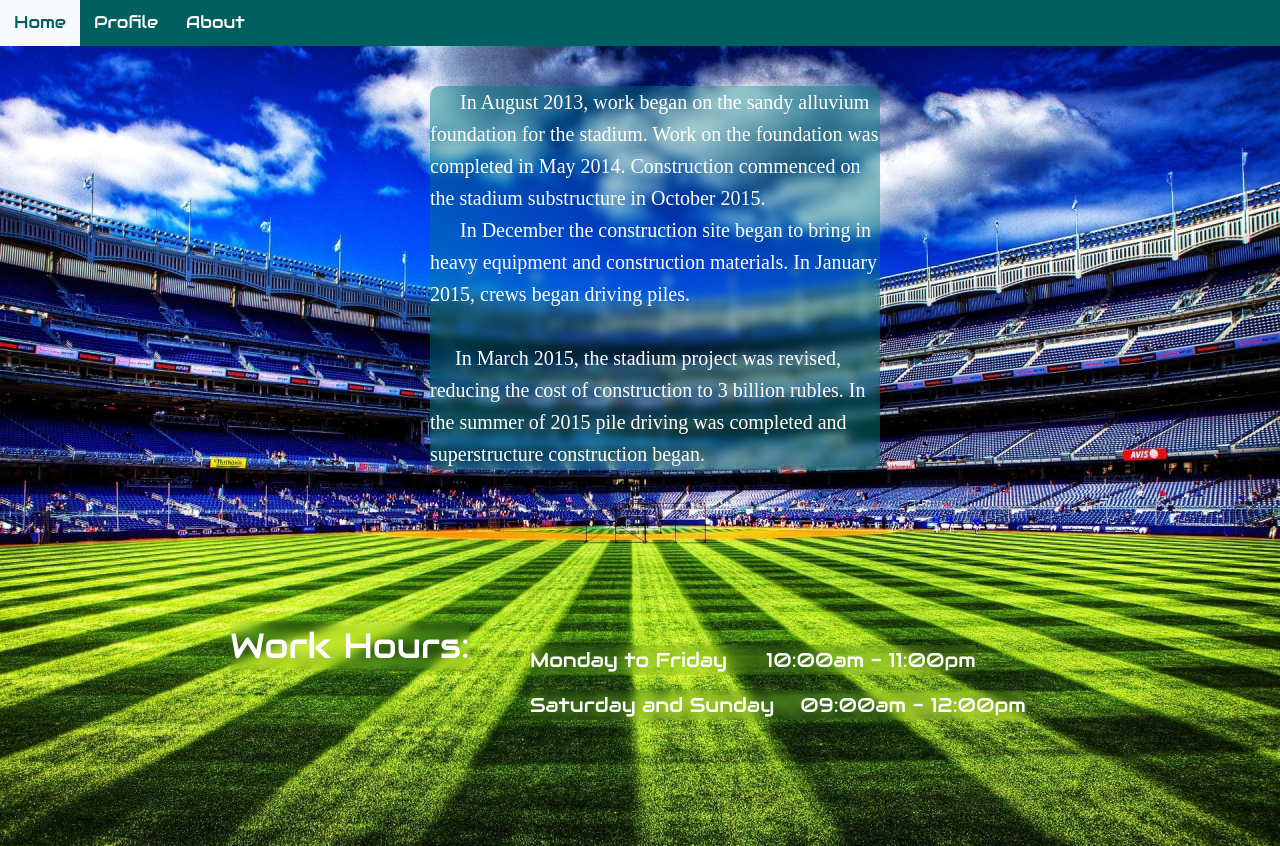
After one commit to kristinalubinets/arena350, a PHP site: page /about.php in a window 1280 px wide. The commit adds this page. Run offline with PHP 8.4, Linux system fonts and the light colour scheme; some libraries are stand-ins or nearby versions; some web fonts are replaced.

Commit message:
final revisions

```diff
--- /dev/null
+++ b/about.php
@@ -0,0 +1,33 @@
+<?php
+session_start();
+include("db.php");
+?>
+
+<html>
+<head>
+    <?php include('head.php') ?>
+    <link rel="stylesheet" type="text/css" href="assets/home_style.css"/>
+</head>
+<?php include('navbar.php') ?>
+
+<body>
+
+<div class="container3">
+    <img src="./assets/images/arena.jpeg">
+    <div class="text-block">
+<!--        <h2>Arena 350</h2>-->
+        <p>&nbsp&nbsp&nbsp&nbsp&nbsp&nbspIn August 2013, work began on the sandy alluvium foundation for the stadium. Work on the foundation was completed in May 2014. Construction commenced on the stadium substructure in October 2015.<br>
+            &nbsp&nbsp&nbsp&nbsp&nbsp&nbspIn December the construction site began to bring in heavy equipment and construction materials. In January 2015, crews began driving piles.
+            <br><br>&nbsp&nbsp&nbsp&nbsp&nbspIn March 2015, the stadium project was revised, reducing the cost of construction to 3 billion rubles. In the summer of 2015 pile driving was completed and superstructure construction began.</p>
+
+<h4>Work Hours:</h4>
+        <p1>Monday to Friday    &nbsp&nbsp&nbsp&nbsp 10:00am - 11:00pm</p1>
+        <p2>Saturday and Sunday &nbsp&nbsp 09:00am - 12:00pm</p2>
+    </div>
+</div>
+
+
+
+
+</body>
+</html>
--- a/assets/home_style.css
+++ b/assets/home_style.css
@@ -45,7 +45,7 @@ body {
     position: relative;
 }
 .text-block h2 {
-    font-size: 60px;
+    font-size: 50px;
     margin-bottom: 20px;
     margin-left: 20px;
     font-family: "Audiowide", sans-serif !important;
@@ -83,3 +83,58 @@ table tr {
 svg {
     height: 100%;
 }
+
+.text-block p {
+    border-radius: 10px;
+    font-size: 20px;
+    margin-bottom: 300px;
+    margin-left: 400px;
+    margin-right: 400px;
+    font-family: "Times New Roman";
+    position: absolute;
+
+    box-shadow: inset 0 0 2000px #007d7d;
+
+    backdrop-filter: blur(5px);
+    bottom: 30px;
+    left: 30px;
+    color: white;
+}
+.text-block p1 {
+    font-size: 20px;
+    margin-bottom: 95px;
+    margin-left: 500px;
+    font-family: "Audiowide", sans-serif;
+    position: absolute;
+    backdrop-filter: blur(10px);
+    bottom: 30px;
+    left: 30px;
+    color: white;
+}
+.text-block p2 {
+    font-size: 20px;
+    margin-bottom: 50px;
+    margin-left: 500px;
+    font-family: "Audiowide", sans-serif;
+    position: absolute;
+    backdrop-filter: blur(5px);
+    bottom: 30px;
+    left: 30px;
+    color: white;
+}
+.text-block h4 {
+    font-size: 35px;
+    margin-bottom: 100px;
+    margin-left: 200px;
+    font-family: "Audiowide", sans-serif;
+    position: absolute;
+    backdrop-filter: blur(5px);
+    bottom: 30px;
+    left: 30px;
+    color: white;
+}
+.text-danger {
+    background-color: yellow;
+    color:red; !important
+    text-align:center;
+}
--- a/home.php
+++ b/home.php
@@ -29,7 +29,7 @@ if (empty($_SESSION["loggedin"]))
 require("db.php");
 
 // fetch all the events
-$sql = 'SELECT name, date FROM events ORDER BY date DESC LIMIT 5';
+$sql = 'SELECT name, date FROM events ORDER BY date ASC LIMIT 5';
 
 $result = $conn->query($sql);
 $events = array();
--- a/navbar.php
+++ b/navbar.php
@@ -16,7 +16,7 @@
 <nav class="topnav">
     <a href="/arena350/home.php">Home</a>
     <a href="/arena350/profile.php">Profile</a>
-    <a href="#">About</a>
+    <a href="/arena350/about.php">About</a>
 
     <?php if ($is_logged_in) : ?>
     <div class="navbar-end">
```
Also changed, not shown: signup.php (+6 -6 lines), assets/about.css (added), assets/signup.css (deleted).
